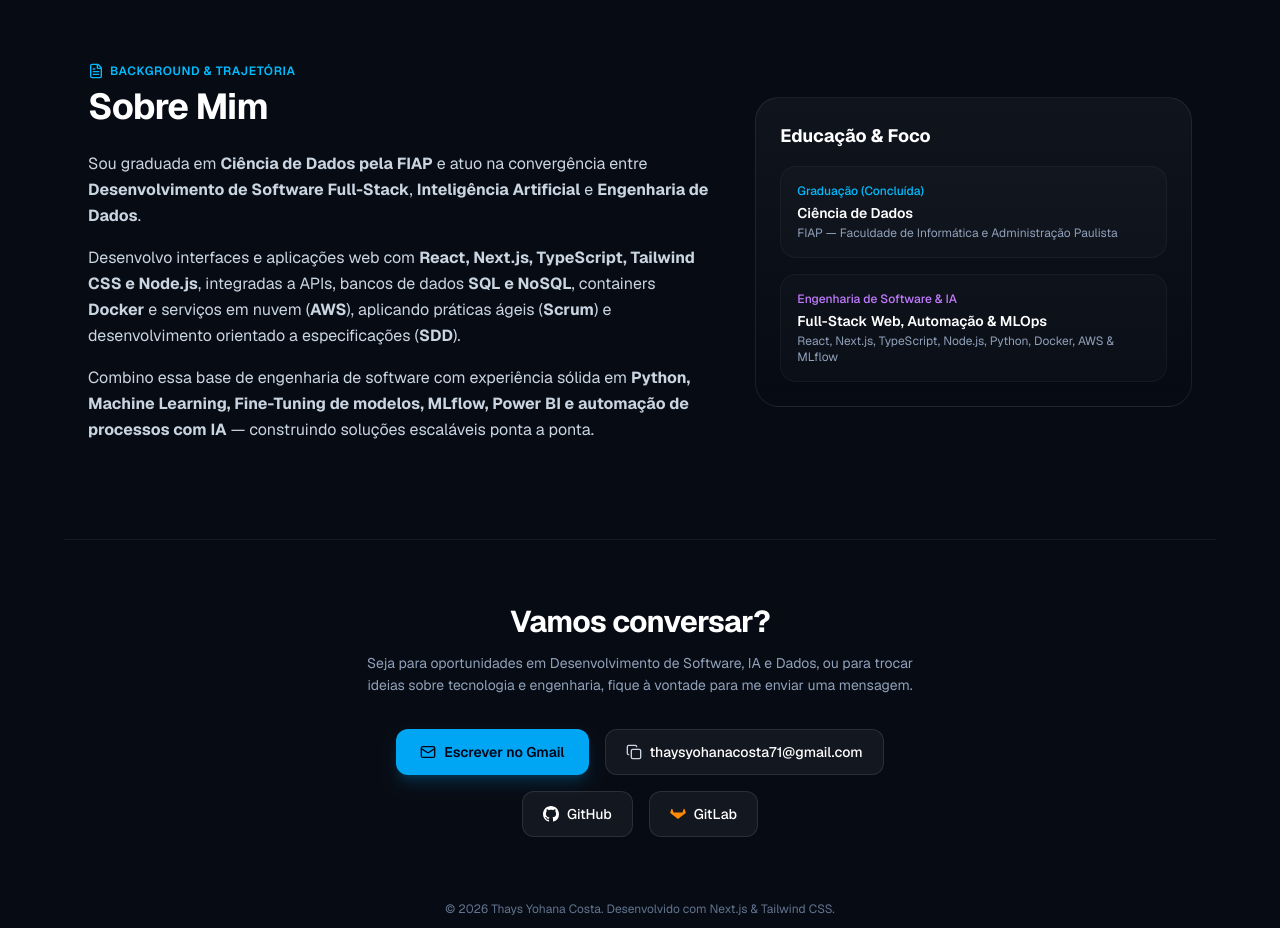
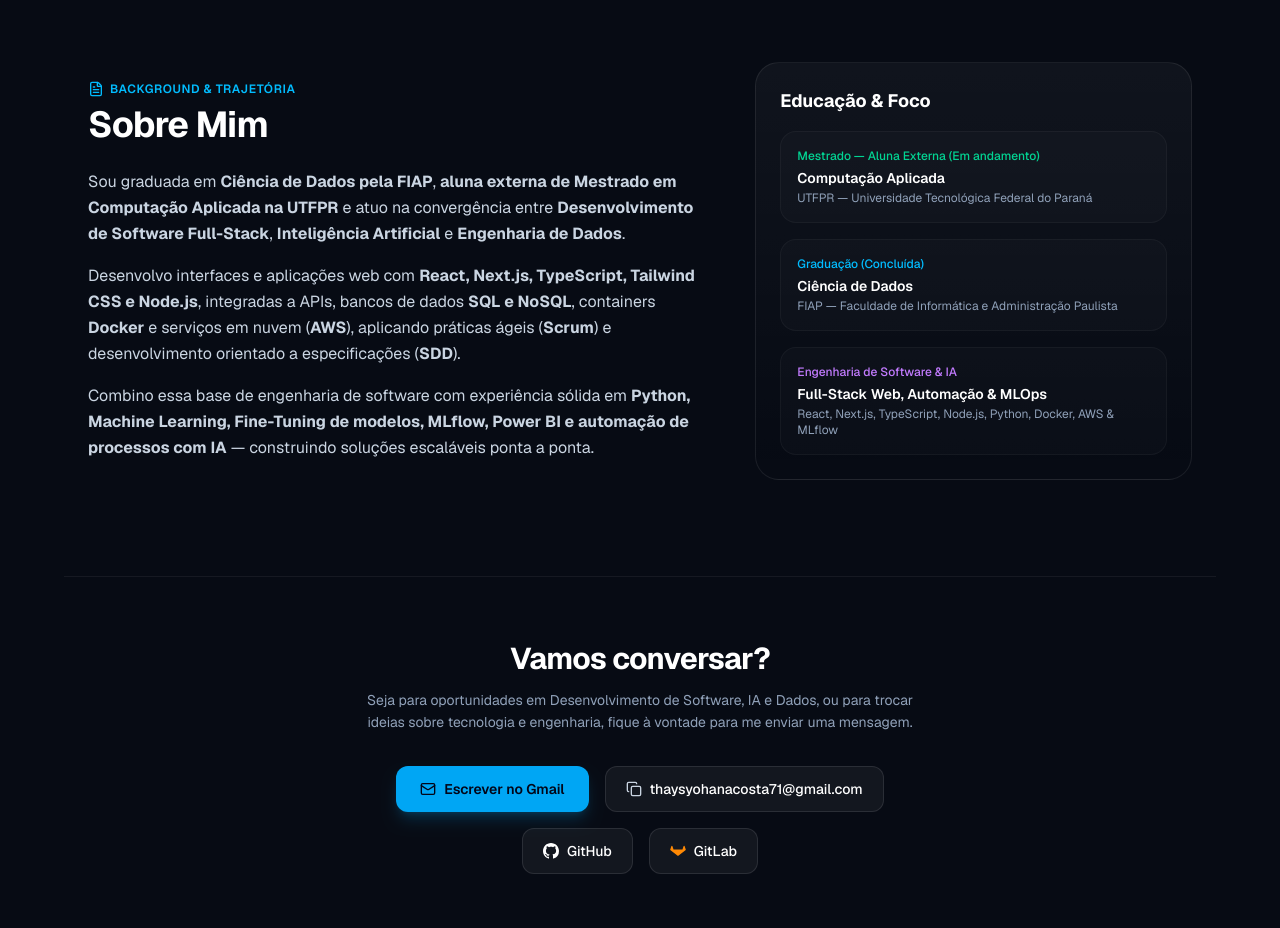
Before and after one commit to Landoftha/my-portfolio, a Next.js app: page / in a window 1280 px wide. Shown: the part 4700-5628 px from the top of the page. Built offline with nearby package versions, Linux system fonts and the light colour scheme.

Commit message:
feat: add UTFPR Master's external student status to Education section

```diff
--- a/src/app/page.tsx
+++ b/src/app/page.tsx
@@ -584,7 +584,7 @@ export default function Home() {
             </h2>
             <div className="mt-6 space-y-4 text-slate-300 text-base leading-relaxed">
               <p>
-                Sou graduada em <strong>Ciência de Dados pela FIAP</strong> e atuo na convergência entre <strong>Desenvolvimento de Software Full-Stack</strong>, <strong>Inteligência Artificial</strong> e <strong>Engenharia de Dados</strong>.
+                Sou graduada em <strong>Ciência de Dados pela FIAP</strong>, <strong>aluna externa de Mestrado em Computação Aplicada na UTFPR</strong> e atuo na convergência entre <strong>Desenvolvimento de Software Full-Stack</strong>, <strong>Inteligência Artificial</strong> e <strong>Engenharia de Dados</strong>.
               </p>
               <p>
                 Desenvolvo interfaces e aplicações web com <strong>React, Next.js, TypeScript, Tailwind CSS e Node.js</strong>, integradas a APIs, bancos de dados <strong>SQL e NoSQL</strong>, containers <strong>Docker</strong> e serviços em nuvem (<strong>AWS</strong>), aplicando práticas ágeis (<strong>Scrum</strong>) e desenvolvimento orientado a especificações (<strong>SDD</strong>).
@@ -598,6 +598,11 @@ export default function Home() {
           <div className="lg:col-span-5 p-6 rounded-3xl bg-gradient-to-b from-white/[0.04] to-transparent border border-white/[0.08]">
             <h3 className="text-lg font-bold text-white mb-4">Educação & Foco</h3>
             <div className="space-y-4">
+              <div className="p-4 rounded-2xl bg-white/[0.02] border border-white/[0.04]">
+                <div className="text-xs text-emerald-400 font-medium">Mestrado — Aluna Externa (Em andamento)</div>
+                <div className="text-sm font-semibold text-white mt-1">Computação Aplicada</div>
+                <div className="text-xs text-slate-400 mt-0.5">UTFPR — Universidade Tecnológica Federal do Paraná</div>
+              </div>
               <div className="p-4 rounded-2xl bg-white/[0.02] border border-white/[0.04]">
                 <div className="text-xs text-sky-400 font-medium">Graduação (Concluída)</div>
                 <div className="text-sm font-semibold text-white mt-1">Ciência de Dados</div>
```
